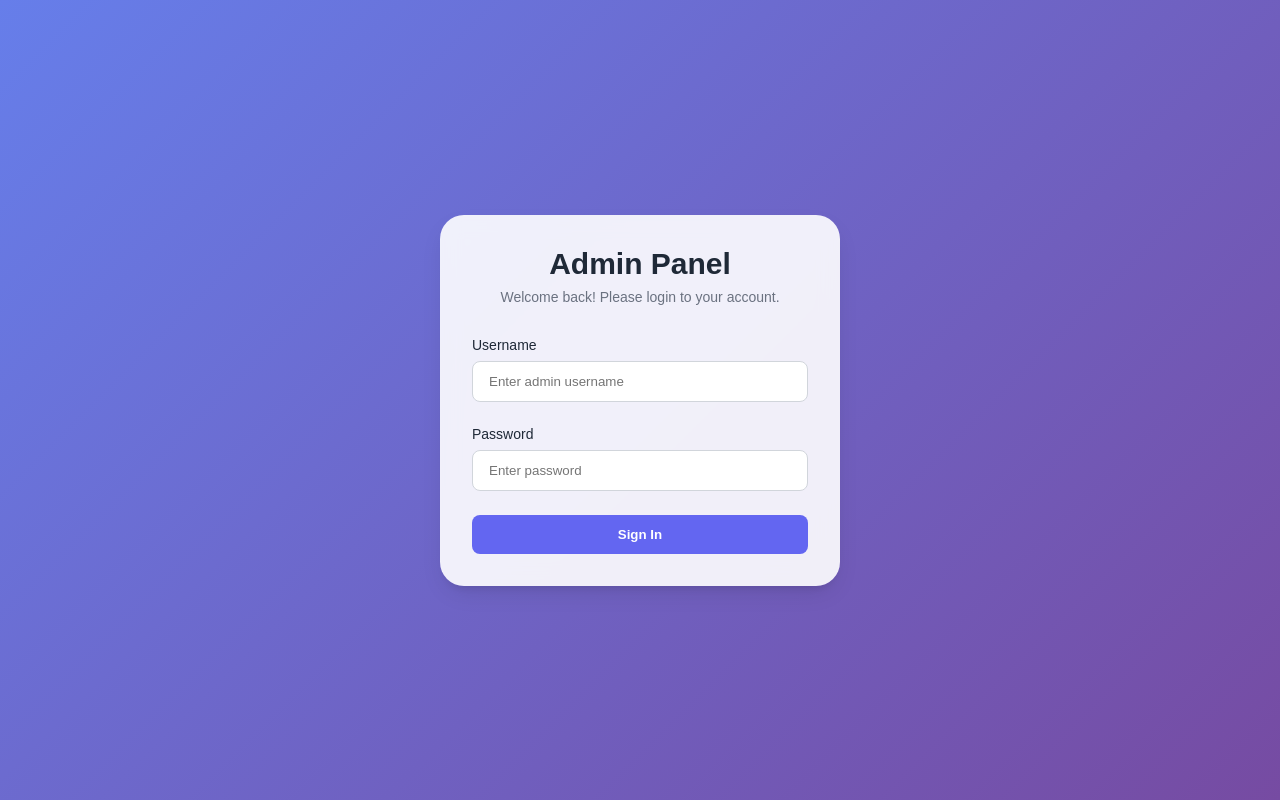
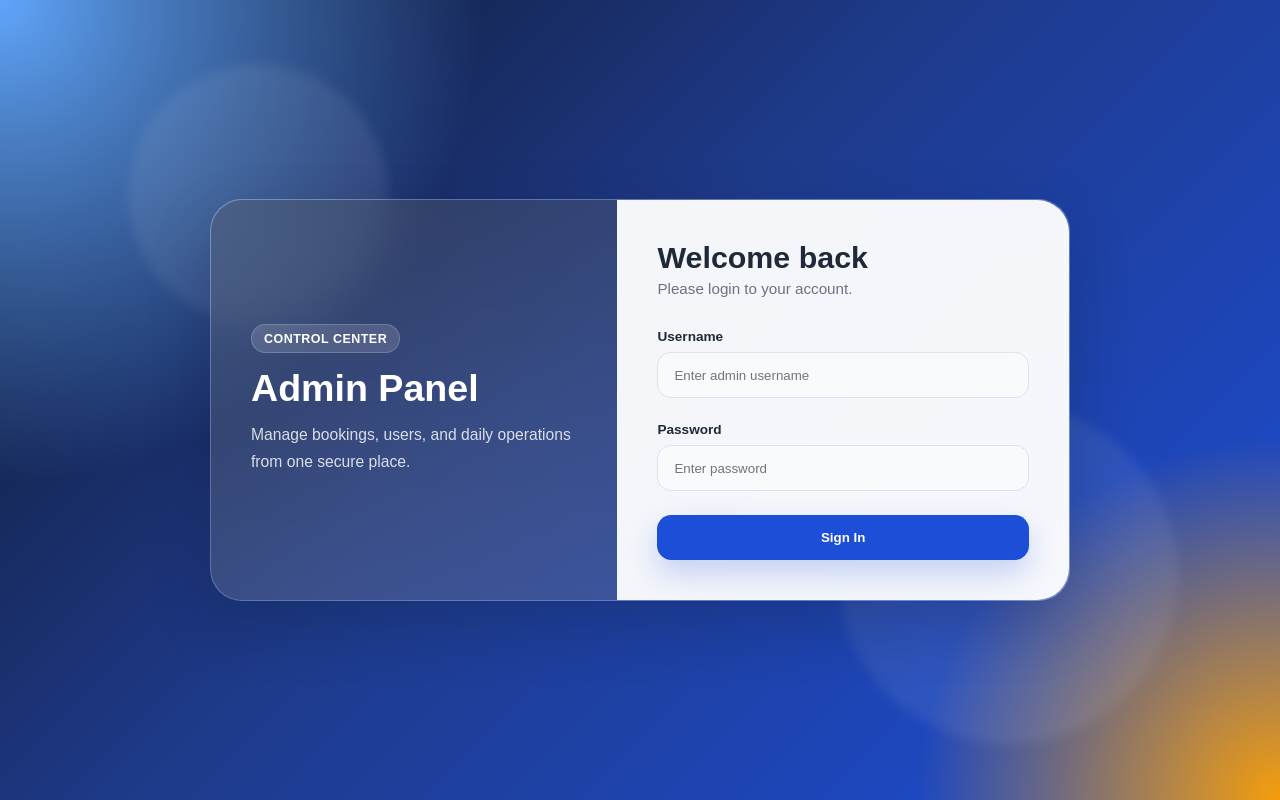
Before and after one commit to kr-sahu/cab-booking-system, a PHP site: page /admin/login.php in a window 1280 px wide. Run offline with PHP 8.4, Linux system fonts and the light colour scheme.

Commit message:
modified admin login page

```diff
--- a/admin/assets/css/style.css
+++ b/admin/assets/css/style.css
@@ -1,12 +1,14 @@
 :root {
-    --primary: #6366f1;
-    --primary-hover: #4f46e5;
-    --bg-gradient: linear-gradient(135deg, #667eea 0%, #764ba2 100%);
+    --primary: #1d4ed8;
+    --primary-hover: #1e40af;
+    --bg-gradient: radial-gradient(circle at top left, #60a5fa 0%, rgba(96, 165, 250, 0) 32%),
+        radial-gradient(circle at bottom right, #f59e0b 0%, rgba(245, 158, 11, 0) 24%),
+        linear-gradient(135deg, #0f172a 0%, #1e3a8a 45%, #1d4ed8 100%);
     --card-bg: rgba(255, 255, 255, 0.9);
     --text-main: #1f2937;
     --text-muted: #6b7280;
     --white: #ffffff;
-    --shadow: 0 10px 25px -5px rgba(0, 0, 0, 0.1), 0 8px 10px -6px rgba(0, 0, 0, 0.1);
+    --shadow: 0 24px 60px rgba(15, 23, 42, 0.22);
     --sidebar-bg: #0f172a;
     /* Professional Deep Navy */
     --sidebar-hover: #1e293b;
@@ -29,38 +31,114 @@ body.login-body {
     justify-content: center;
     background: var(--bg-gradient);
     overflow: hidden;
+    padding: 1.5rem;
+    position: relative;
+}
+
+body.login-body::before,
+body.login-body::after {
+    content: "";
+    position: absolute;
+    border-radius: 999px;
+    background: rgba(255, 255, 255, 0.08);
+    filter: blur(6px);
+}
+
+body.login-body::before {
+    width: 260px;
+    height: 260px;
+    top: 8%;
+    left: 10%;
+}
+
+body.login-body::after {
+    width: 340px;
+    height: 340px;
+    right: 8%;
+    bottom: 7%;
 }
 
 .login-container {
     width: 100%;
-    max-width: 400px;
-    padding: 2rem;
-    background: var(--card-bg);
-    backdrop-filter: blur(10px);
-    border-radius: 1.5rem;
+    max-width: 860px;
+    background: rgba(255, 255, 255, 0.16);
+    backdrop-filter: blur(18px);
+    border: 1px solid rgba(255, 255, 255, 0.18);
+    border-radius: 2rem;
     box-shadow: var(--shadow);
-    transition: transform 0.3s ease;
+    transition: transform 0.3s ease, box-shadow 0.3s ease;
+    position: relative;
+    z-index: 1;
 }
 
 .login-container:hover {
-    transform: translateY(-5px);
+    transform: translateY(-4px);
+    box-shadow: 0 28px 70px rgba(15, 23, 42, 0.28);
+}
+
+.login-panel {
+    display: grid;
+    grid-template-columns: minmax(240px, 0.9fr) minmax(320px, 1fr);
+    align-items: stretch;
+}
+
+.login-aside {
+    padding: 2.5rem;
+    color: var(--white);
+    display: flex;
+    flex-direction: column;
+    justify-content: center;
+    background: linear-gradient(180deg, rgba(15, 23, 42, 0.28), rgba(15, 23, 42, 0.12));
+    border-radius: 2rem 0 0 2rem;
+}
+
+.login-badge {
+    display: inline-flex;
+    align-self: flex-start;
+    padding: 0.4rem 0.75rem;
+    margin-bottom: 1rem;
+    border-radius: 999px;
+    background: rgba(255, 255, 255, 0.14);
+    border: 1px solid rgba(255, 255, 255, 0.18);
+    font-size: 0.78rem;
+    font-weight: 600;
+    letter-spacing: 0.04em;
+    text-transform: uppercase;
+}
+
+.login-aside h1 {
+    font-size: 2.35rem;
+    line-height: 1.05;
+    margin-bottom: 0.85rem;
+}
+
+.login-aside p {
+    max-width: 320px;
+    font-size: 0.98rem;
+    line-height: 1.7;
+    color: rgba(255, 255, 255, 0.82);
+}
+
+.login-form-area {
+    padding: 2.5rem;
+    background: rgba(255, 255, 255, 0.95);
+    border-radius: 0 2rem 2rem 0;
 }
 
 .login-header {
-    text-align: center;
     margin-bottom: 2rem;
 }
 
-.login-header h1 {
-    font-size: 1.875rem;
+.login-header h2 {
+    font-size: 1.9rem;
     font-weight: 700;
     color: var(--text-main);
-    margin-bottom: 0.5rem;
+    margin-bottom: 0.35rem;
 }
 
 .login-header p {
     color: var(--text-muted);
-    font-size: 0.875rem;
+    font-size: 0.95rem;
 }
 
 .form-group {
@@ -70,45 +148,51 @@ body.login-body {
 .form-group label {
     display: block;
     margin-bottom: 0.5rem;
-    font-size: 0.875rem;
-    font-weight: 500;
+    font-size: 0.85rem;
+    font-weight: 600;
     color: var(--text-main);
 }
 
 .form-group input {
     width: 100%;
-    padding: 0.75rem 1rem;
-    border: 1px solid #d1d5db;
-    border-radius: 0.5rem;
+    padding: 0.9rem 1rem;
+    border: 1px solid #dbe3f0;
+    border-radius: 0.85rem;
     outline: none;
-    transition: border-color 0.2s, box-shadow 0.2s;
+    background: #f8fafc;
+    color: var(--text-main);
+    transition: border-color 0.2s, box-shadow 0.2s, background 0.2s;
 }
 
 .form-group input:focus {
     border-color: var(--primary);
-    box-shadow: 0 0 0 3px rgba(99, 102, 241, 0.2);
+    background: var(--white);
+    box-shadow: 0 0 0 4px rgba(29, 78, 216, 0.12);
 }
 
 .login-btn {
     width: 100%;
-    padding: 0.75rem;
+    padding: 0.95rem;
     background: var(--primary);
     color: var(--white);
     border: none;
-    border-radius: 0.5rem;
+    border-radius: 0.9rem;
     font-weight: 600;
     cursor: pointer;
-    transition: background 0.2s;
+    transition: background 0.2s, transform 0.2s, box-shadow 0.2s;
+    box-shadow: 0 14px 30px rgba(29, 78, 216, 0.22);
 }
 
 .login-btn:hover {
     background: var(--primary-hover);
+    transform: translateY(-1px);
+    box-shadow: 0 18px 36px rgba(30, 64, 175, 0.26);
 }
 
 .alert {
-    padding: 0.75rem 1rem;
-    margin-bottom: 1rem;
-    border-radius: 0.5rem;
+    padding: 0.85rem 1rem;
+    margin-bottom: 1.25rem;
+    border-radius: 0.85rem;
     font-size: 0.875rem;
 }
 
@@ -116,6 +200,44 @@ body.login-body {
     background: #fee2e2;
     color: #991b1b;
     border: 1px solid #fecaca;
+}
+
+@media (max-width: 768px) {
+    .login-panel {
+        grid-template-columns: 1fr;
+    }
+
+    .login-aside,
+    .login-form-area {
+        border-radius: 0;
+    }
+
+    .login-aside {
+        border-radius: 2rem 2rem 0 0;
+        padding: 2rem 2rem 1.4rem;
+    }
+
+    .login-form-area {
+        border-radius: 0 0 2rem 2rem;
+        padding: 1.75rem 2rem 2rem;
+    }
+}
+
+@media (max-width: 480px) {
+    body.login-body {
+        padding: 1rem;
+    }
+
+    .login-aside,
+    .login-form-area {
+        padding-left: 1.35rem;
+        padding-right: 1.35rem;
+    }
+
+    .login-aside h1,
+    .login-header h2 {
+        font-size: 1.7rem;
+    }
 }
 
 /* Dashboard Layout Styles */
--- a/admin/login.php
+++ b/admin/login.php
@@ -70,9 +70,17 @@ if ($_SERVER['REQUEST_METHOD'] == 'POST') {
 </head>
 <body class="login-body">
     <div class="login-container">
+        <div class="login-panel">
+            <div class="login-aside">
+                <span class="login-badge">Control Center</span>
+                <h1>Admin Panel</h1>
+                <p>Manage bookings, users, and daily operations from one secure place.</p>
+            </div>
+
+            <div class="login-form-area">
                 <div class="login-header">
-            <h1>Admin Panel</h1>
-            <p>Welcome back! Please login to your account.</p>
+                    <h2>Welcome back</h2>
+                    <p>Please login to your account.</p>
                 </div>
 
                 <?php if ($error): ?>
@@ -91,5 +99,7 @@ if ($_SERVER['REQUEST_METHOD'] == 'POST') {
                     <button type="submit" class="login-btn">Sign In</button>
                 </form>
             </div>
+        </div>
+    </div>
 </body>
 </html>
```
Lines whose indentation alone changed are shown as unchanged.
